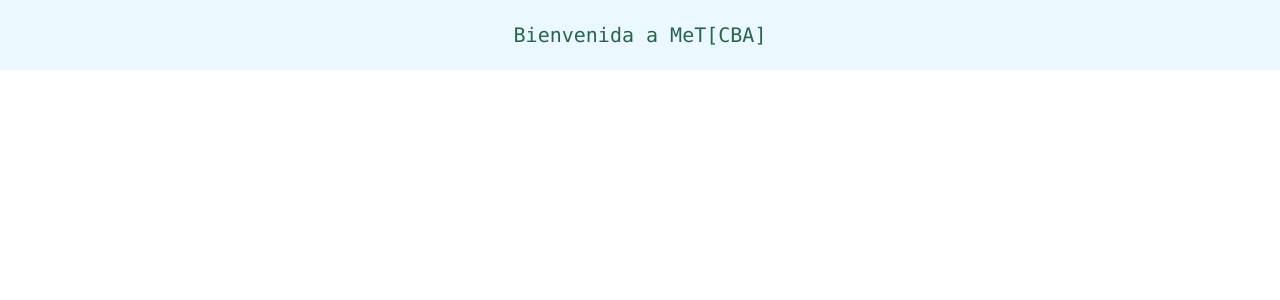
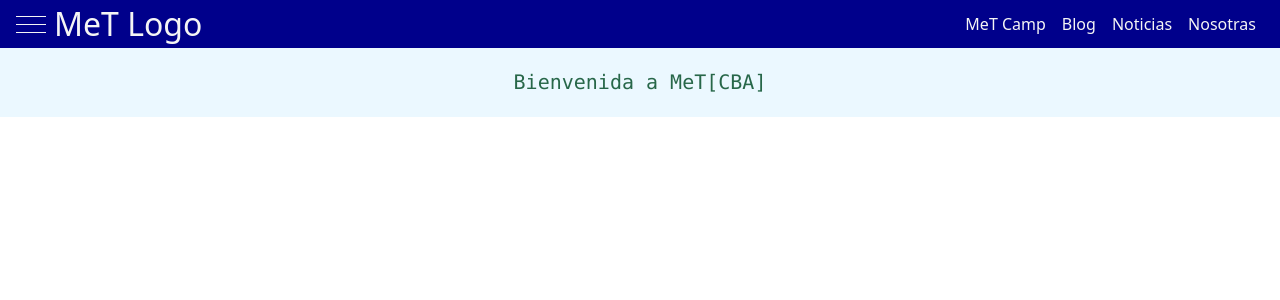
Before and after one commit to MeTSite/MeTApp, a Next.js app: page / in a window 1280 px wide. Shown: the top 300 px of the page. Built offline with nearby package versions, Linux system fonts and the light colour scheme.

Commit message:
adding main menu components

```diff
--- /dev/null
+++ b/components/Toolbar/NavBar.js
@@ -0,0 +1,35 @@
+import React from 'react';
+import ToggleButton from './ToggleButton';
+import '../styles.css';
+
+const Toolbar = (props) => {
+  return (
+    <header className="toolbar">
+      <nav className="toolbar__navigation">
+        <div>
+          <ToggleButton />
+        </div>
+        <div className="toolbar__logo"><a href="/">MeT Logo</a></div>
+        <div className="spacer" />
+        <div className="toolbar__navigation-items">
+          <ul>
+            <li>
+              <a hfef="/" exact>MeT Camp</a>
+            </li>
+            <li>
+              <a hfer="#">Blog</a>
+            </li>
+            <li>
+              <a href="#">Noticias</a>
+            </li>
+            <li>
+              <a href="#">Nosotras</a>
+            </li>
+          </ul>
+        </div>
+      </nav>
+    </header>
+  )
+}
+
+export default Toolbar;
--- /dev/null
+++ b/components/Toolbar/ToggleButton.js
@@ -0,0 +1,15 @@
+import React from 'react';
+
+import '../styles.css';
+
+const Toggle = () => {
+  return (
+    <button className="toggle">
+      <span className="toggle__line"></span>
+      <span className="toggle__line"/>
+      <span className="toggle__line"/>
+    </button>
+  )
+}
+
+export default Toggle;
--- a/components/styles.css
+++ b/components/styles.css
@@ -9,5 +9,80 @@
   @apply text-xl;
   @apply text-green-800;
 }
+ main {
+   margin-top: 47px;
+ }
+.toolbar {
+  position: fixed;
+  top: 0;
+  left: 0;
+  width: 100%;
+  background: darkblue;
+}
+.toolbar__navigation {
+  display: flex;
+  height: 100%;
+  padding: 0 1rem;
+  align-items: center;
+}
+
+.toolbar__navigation-items a {
+  color: whitesmoke;
+  text-decoration: none;
+}
+
+.toolbar__navigation-items a:hover,
+.toolbar__navigation-items a:hover {
+  color: lightskyblue;
+}
+
+.toolbar__navigation-items ul {
+list-style: none;
+margin: 0;
+padding: 0;
+display: flex;
+}
+
+.toolbar__navigation-items li {
+  padding: 0 0.5rem;
+  }
+
+.toolbar__logo a {
+  color: whitesmoke;
+  text-decoration: none;
+  font-size: 2rem;
+}
+
+.toolbar__logo {
+  margin-left: 0.5rem;
+}
+
+.spacer {
+  flex: 1;
+}
+
+.toggle {
+  display: flex;
+  flex-direction: column;
+  justify-content: space-around;
+  height: 24px;
+  width: 30px;
+  background: transparent;
+  border: none;
+  cursor: pointer;
+  padding: 0;
+  box-sizing: border-box;
+}
+
+.toggle:focus {
+outline: none;
+}
+
+.toggle__line {
+  width: 100%;
+  height: 1px;
+  background: whitesmoke;
+  z-index: 999;
+}
 
 @tailwind utilities;
--- a/package.json
+++ b/package.json
@@ -16,6 +16,7 @@
     "postcss-easy-import": "^3.0.0",
     "react": "16.13.1",
     "react-dom": "16.13.1",
+    "react-router-dom": "^5.2.0",
     "tailwindcss": "^1.5.1"
   }
 }
--- a/pages/index.js
+++ b/pages/index.js
@@ -1,222 +1,18 @@
 import React from 'react';
+import NavBar from '../components/Toolbar/NavBar';
 
 class Home extends React.Component {
   render() {
     return (
-      <h1 className="title">
-        Bienvenida a MeT[CBA]</h1>
+      <React.Fragment>
+        <NavBar />
+        <main>
+          <h1 className="title">Bienvenida a MeT[CBA]</h1>
+        </main>
+      </React.Fragment>
+
     )
   }
 }
 
 export default Home;
-
-/*import Head from 'next/head'
-
-export default function Home() {
-  return (
-    <div className="container">
-      <Head>
-        <title>Create Next App</title>
-        <link rel="icon" href="/favicon.ico" />
-      </Head>
-
-      <main>
-        <h1 className="title">
-          Welcome to <a href="https://nextjs.org">Next.js!</a>
-        </h1>
-
-        <p className="description">
-          Get started by editing <code>pages/index.js</code>
-        </p>
-
-        <div className="grid">
-          <a href="https://nextjs.org/docs" className="card">
-            <h3>Documentation &rarr;</h3>
-            <p>Find in-depth information about Next.js features and API.</p>
-          </a>
-
-          <a href="https://nextjs.org/learn" className="card">
-            <h3>Learn &rarr;</h3>
-            <p>Learn about Next.js in an interactive course with quizzes!</p>
-          </a>
-
-          <a
-            href="https://github.com/vercel/next.js/tree/master/examples"
-            className="card"
-          >
-            <h3>Examples &rarr;</h3>
-            <p>Discover and deploy boilerplate example Next.js projects.</p>
-          </a>
-
-          <a
-            href="https://vercel.com/import?filter=next.js&utm_source=create-next-app&utm_medium=default-template&utm_campaign=create-next-app"
-            className="card"
-          >
-            <h3>Deploy &rarr;</h3>
-            <p>
-              Instantly deploy your Next.js site to a public URL with Vercel.
-            </p>
-          </a>
-        </div>
-      </main>
-
-      <footer>
-        <a
-          href="https://vercel.com?utm_source=create-next-app&utm_medium=default-template&utm_campaign=create-next-app"
-          target="_blank"
-          rel="noopener noreferrer"
-        >
-          Powered by{' '}
-          <img src="/vercel.svg" alt="Vercel Logo" className="logo" />
-        </a>
-      </footer>
-
-      <style jsx>{`
-        .container {
-          min-height: 100vh;
-          padding: 0 0.5rem;
-          display: flex;
-          flex-direction: column;
-          justify-content: center;
-          align-items: center;
-        }
-
-        main {
-          padding: 5rem 0;
-          flex: 1;
-          display: flex;
-          flex-direction: column;
-          justify-content: center;
-          align-items: center;
-        }
-
-        footer {
-          width: 100%;
-          height: 100px;
-          border-top: 1px solid #eaeaea;
-          display: flex;
-          justify-content: center;
-          align-items: center;
-        }
-
-        footer img {
-          margin-left: 0.5rem;
-        }
-
-        footer a {
-          display: flex;
-          justify-content: center;
-          align-items: center;
-        }
-
-        a {
-          color: inherit;
-          text-decoration: none;
-        }
-
-        .title a {
-          color: #0070f3;
-          text-decoration: none;
-        }
-
-        .title a:hover,
-        .title a:focus,
-        .title a:active {
-          text-decoration: underline;
-        }
-
-        .title {
-          margin: 0;
-          line-height: 1.15;
-          font-size: 4rem;
-        }
-
-        .title,
-        .description {
-          text-align: center;
-        }
-
-        .description {
-          line-height: 1.5;
-          font-size: 1.5rem;
-        }
-
-        code {
-          background: #fafafa;
-          border-radius: 5px;
-          padding: 0.75rem;
-          font-size: 1.1rem;
-          font-family: Menlo, Monaco, Lucida Console, Liberation Mono,
-            DejaVu Sans Mono, Bitstream Vera Sans Mono, Courier New, monospace;
-        }
-
-        .grid {
-          display: flex;
-          align-items: center;
-          justify-content: center;
-          flex-wrap: wrap;
-
-          max-width: 800px;
-          margin-top: 3rem;
-        }
-
-        .card {
-          margin: 1rem;
-          flex-basis: 45%;
-          padding: 1.5rem;
-          text-align: left;
-          color: inherit;
-          text-decoration: none;
-          border: 1px solid #eaeaea;
-          border-radius: 10px;
-          transition: color 0.15s ease, border-color 0.15s ease;
-        }
-
-        .card:hover,
-        .card:focus,
-        .card:active {
-          color: #0070f3;
-          border-color: #0070f3;
-        }
-
-        .card h3 {
-          margin: 0 0 1rem 0;
-          font-size: 1.5rem;
-        }
-
-        .card p {
-          margin: 0;
-          font-size: 1.25rem;
-          line-height: 1.5;
-        }
-
-        .logo {
-          height: 1em;
-        }
-
-        @media (max-width: 600px) {
-          .grid {
-            width: 100%;
-            flex-direction: column;
-          }
-        }
-      `}</style>
-
-      <style jsx global>{`
-        html,
-        body {
-          padding: 0;
-          margin: 0;
-          font-family: -apple-system, BlinkMacSystemFont, Segoe UI, Roboto,
-            Oxygen, Ubuntu, Cantarell, Fira Sans, Droid Sans, Helvetica Neue,
-            sans-serif;
-        }
-
-        * {
-          box-sizing: border-box;
-        }
-      `}</style>
-    </div>
-  )
-}*/
```
Also changed, not shown: components/Toolbar/SideBar.js (added), 1 other file (tests, documents, lock files or other folders).
